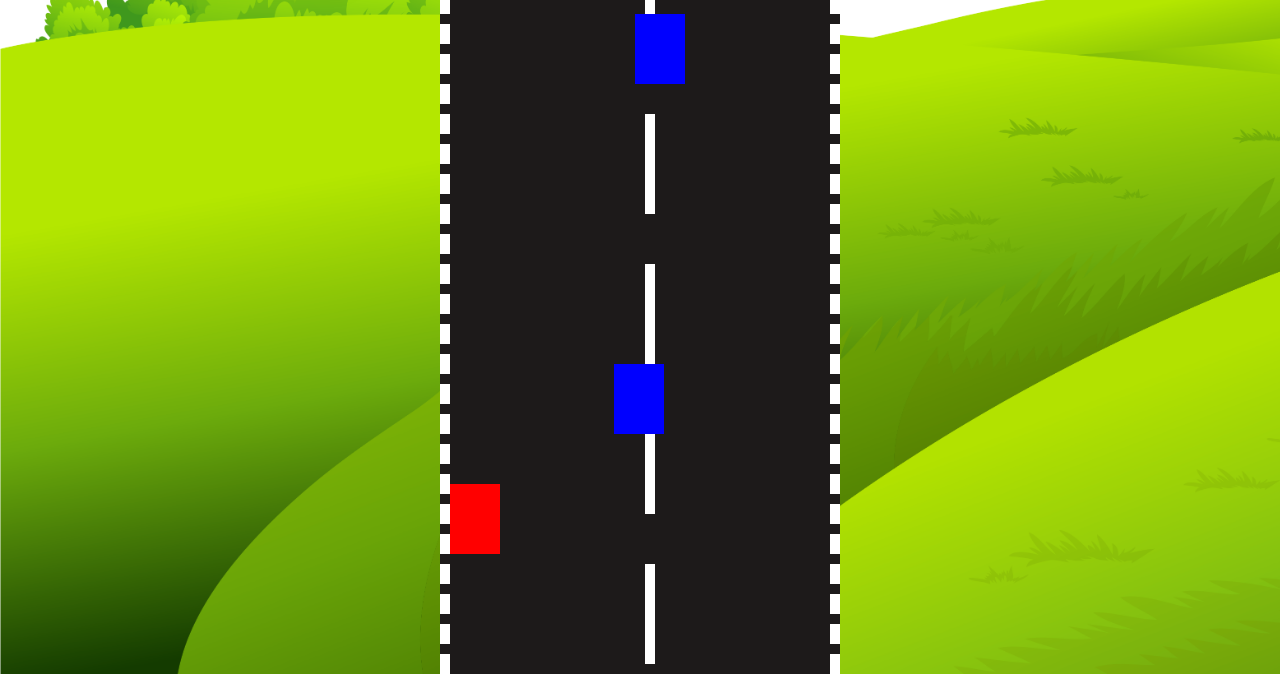
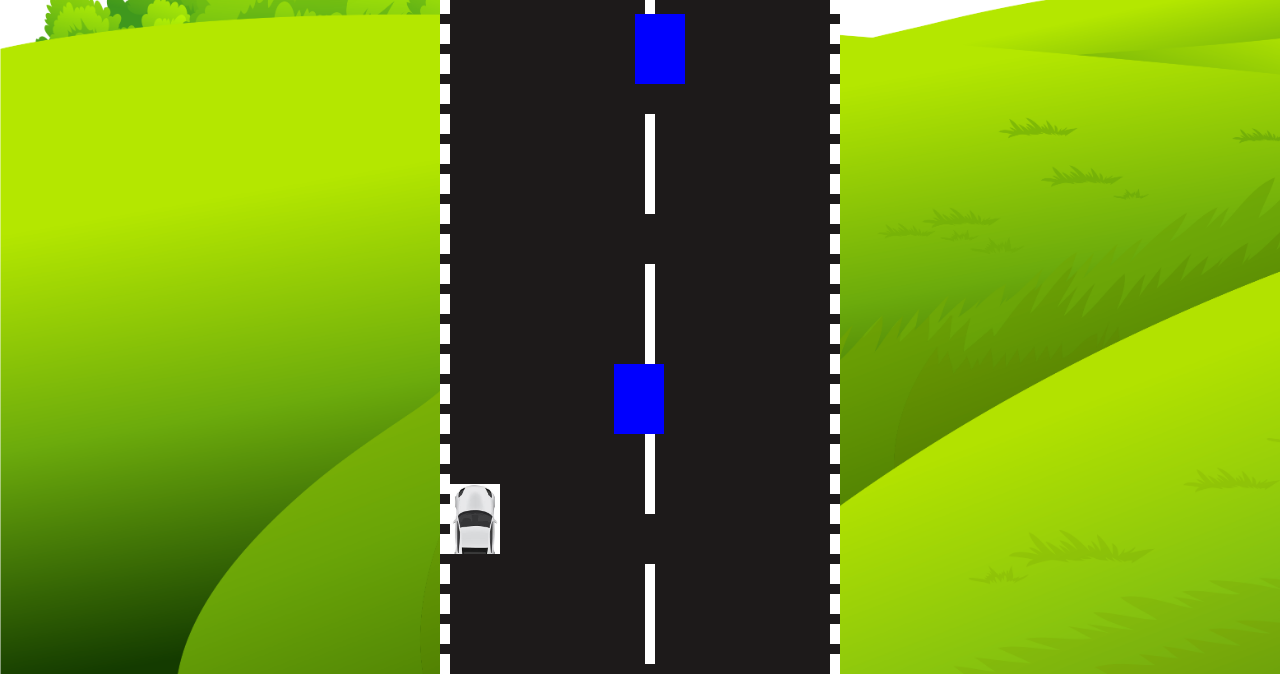
Before and after one commit to saheer-404/CarGame, a plain HTML site: page index.html in a window 1280 px wide. Both pictures are taken after a click on the element 680 px from the left and 310 px from the top of the page. Shown: the part 126-800 px from the top of the page. Drawn offline with Linux system fonts and the light colour scheme.

Commit message:
Update index.html

```diff
--- a/index.html
+++ b/index.html
@@ -19,7 +19,7 @@
             background-color: red;
             position: absolute;
             bottom: 120px;
-            background-image: url(car.jpg);
+            background-image: url(car4.jpg);
             background-size: cover;
         }
         .GameArea{
```
